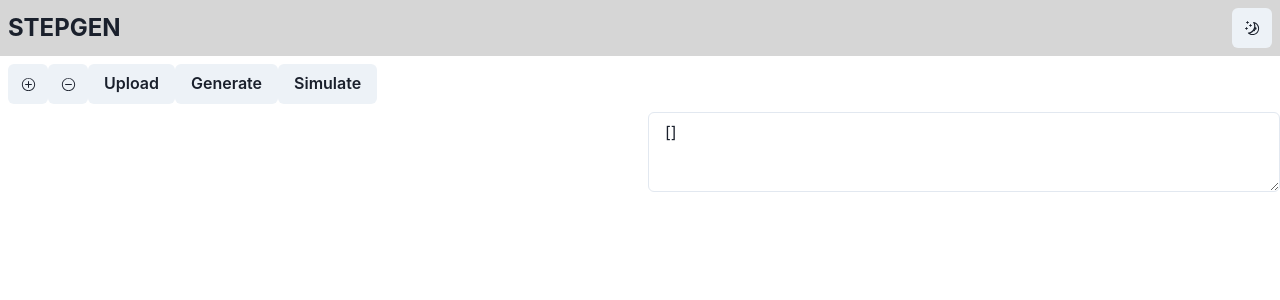
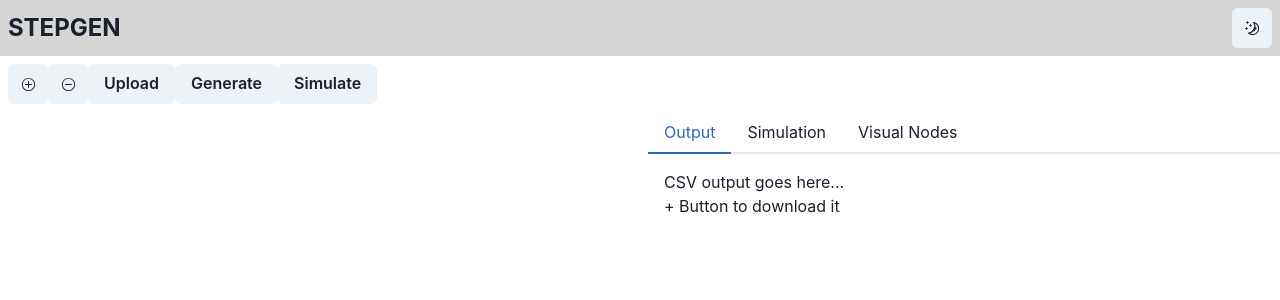
Before and after one commit to AMAGHZAZ-Y/StepGen, a React (Vite) app: page / in a window 1280 px wide. Shown: the top 300 px of the page. Built offline with nearby package versions, Linux system fonts and the light colour scheme.

Commit message:
added tabs

```diff
--- a/src/components/output.tsx
+++ b/src/components/output.tsx
@@ -1,4 +1,4 @@
-import { Textarea } from "@chakra-ui/react";
+import { TabList, Tabs, Textarea, Tab, TabPanels, TabPanel } from "@chakra-ui/react";
 import React from "react";
 import { StepStore } from "../stepcore/stores";
 
@@ -6,7 +6,31 @@ const Output = () => {
 	const [Steps] = StepStore((state) => ([state.Steps]))
 
 	return (
-		<Textarea defaultValue="Hello" value={JSON.stringify(Steps)} />
+		<Tabs>
+			<TabList>
+				<Tab>
+					Output
+				</Tab>
+				<Tab>
+					Simulation
+				</Tab>
+				<Tab>
+					Visual Nodes
+				</Tab>
+			</TabList>
+			<TabPanels>
+				<TabPanel>
+					<div>CSV output goes here...</div>
+					<div>+ Button to download it</div>
+				</TabPanel>
+				<TabPanel>
+					<div>Simulation goes in here...</div>
+				</TabPanel>
+				<TabPanel>
+					<iframe src="https://giphy.com/embed/FbPsiH5HTH1Di" width="480" height="445" frameBorder="0" className="giphy-embed" allowFullScreen></iframe><p><a href="https://giphy.com/gifs/long-far-FbPsiH5HTH1Di">via GIPHY</a></p>
+				</TabPanel>
+			</TabPanels>
+		</Tabs>
 	)
 }
 export default Output
```
